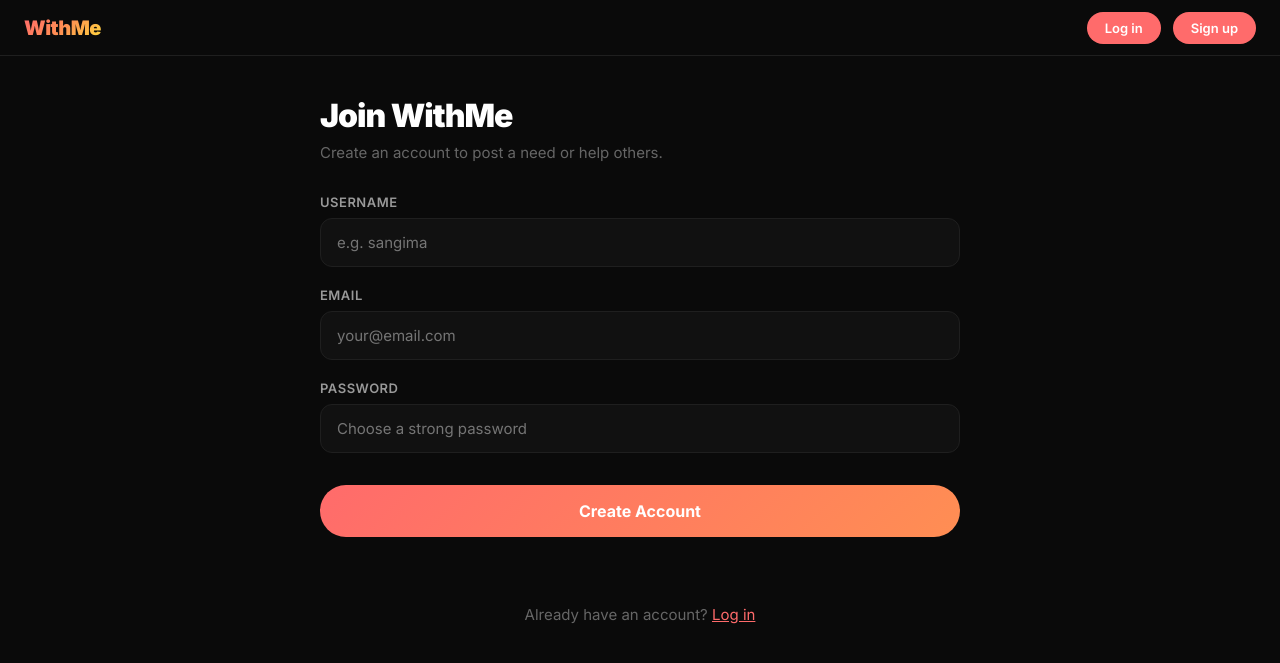
After one commit to Sangima-Chowdhury/withme, a Flask app: page /register in a window 1280 px wide. The commit adds this page. Shown: the top 663 px of the page. Run offline with Flask 3, Linux system fonts and the light colour scheme.

Commit message:
Add user auth - register, login, logout, login required on posts

```diff
--- a/app.py
+++ b/app.py
@@ -1,5 +1,7 @@
-from flask import Flask, render_template, request, redirect, url_for
+from flask import Flask, render_template, request, redirect, url_for, flash
+from flask_login import LoginManager, UserMixin, login_user, login_required, logout_user, current_user
 from werkzeug.utils import secure_filename
+from werkzeug.security import generate_password_hash, check_password_hash
 from flask_sqlalchemy import SQLAlchemy
 from datetime import datetime
 import os
@@ -33,8 +35,25 @@ app.config["MAX_CONTENT_LENGTH"] = 16 * 1024 * 1024  # 16 MB
 
 db = SQLAlchemy(app)
 
+login_manager = LoginManager(app)
+login_manager.login_view = "login"
+
 
 # DATABASE model
+
+class User(UserMixin, db.Model):
+    id = db.Column(db.Integer, primary_key=True)
+    username = db.Column(db.String(80), unique=True, nullable=False)
+    email = db.Column(db.String(120), unique=True, nullable=False)
+    password = db.Column(db.String(300), nullable=False)
+    date_joined = db.Column(db.DateTime, default=datetime.utcnow)
+    posts = db.relationship('Post', backref='author', lazy=True)
+
+
+@login_manager.user_loader
+def load_user(user_id):
+    return User.query.get(int(user_id))
+
 
 class Post(db.Model):
     id = db.Column(db.Integer, primary_key=True)
@@ -44,6 +63,7 @@ class Post(db.Model):
     photo_filename = db.Column(db.String(300), nullable=True)
     ai_summary = db.Column(db.Text, nullable=True)
     date_posted = db.Column(db.DateTime, default=datetime.utcnow)
+    user_id = db.Column(db.Integer, db.ForeignKey("user.id"), nullable=True)
 
     def __repr__(self):
         return f"<Post {self.title}>"
@@ -103,6 +123,7 @@ def home():
 
 
 @app.route("/post/new", methods=["GET", "POST"])
+@login_required
 def new_post():
     if request.method == "POST":
         title = request.form.get("title")
@@ -129,7 +150,8 @@ def new_post():
             description=description,
             category=category,
             photo_filename=photo_filename,
-            ai_summary=ai_summary
+            ai_summary=ai_summary,
+            user_id=current_user.id
         )
 
         db.session.add(post)
@@ -140,6 +162,61 @@ def new_post():
     return render_template("post.html")
 
 
+@app.route("/register", methods=["GET", "POST"])
+def register():
+    if request.method == "POST":
+        username = request.form.get("username")
+        email = request.form.get("email")
+        password = request.form.get("password")
+
+        # Check if user already exists
+        existing_user = User.query.filter_by(email=email).first()
+        if existing_user:
+            flash("Email already registered. Please log in.")
+            return redirect(url_for("login"))
+
+        # Create new user with hashed password
+
+        hashed_password = generate_password_hash(password)
+        user = User(
+            username=username,
+            email=email,
+            password=hashed_password
+        )
+        db.session.add(user)
+        db.session.commit()
+
+        login_user(user)
+        return redirect(url_for("home"))
+
+    return render_template("register.html")
+
+
+@app.route("/login", methods=["GET", "POST])"])
+def login():
+    if request.method == "POST":
+        email = request.form.get("email")
+        password = request.form.get("password")
+
+        user = User.query.filter_by(email=email).first()
+
+        if not user or not check_password_hash(user.password, password):
+            flash("Invalid email or password.")
+            return redirect(url_for("login"))
+
+        login_user(user)
+        return redirect(url_for("home"))
+
+    return render_template("login.html")
+
+
+@app.route("/logout")
+@login_required
+def logout():
+    logout_user()
+    return redirect(url_for("home"))
+
+
 # start the Flask application
 if __name__ == "__main__":
     app.run(debug=True)
--- a/requirements.txt
+++ b/requirements.txt
@@ -8,6 +8,7 @@ cloudinary==1.44.2
 distro==1.9.0
 docstring_parser==0.18.0
 Flask==3.1.3
+Flask-Login==0.6.3
 Flask-SQLAlchemy==3.1.1
 gunicorn==26.0.0
 h11==0.16.0
--- a/static/css/style.css
+++ b/static/css/style.css
@@ -251,3 +251,13 @@ button[type="submit"] {
     font-family: 'Inter', sans-serif;
     margin: 12px 0 48px;
 }
+
+.flash {
+    background: #FF6B6B22;
+    border: 1px solid #FF6B6B66;
+    color: #FF6B6B;
+    padding: 12px 16px;
+    border-radius: 10px;
+    margin-bottom: 20px;
+    font-size: 14px;
+}
--- a/templates/base.html
+++ b/templates/base.html
@@ -8,10 +8,19 @@
 
 <body>
 
-     <nav>
-         <a href="/" class="logo">WithMe</a>
-         <a href="/post/new">Post a Need</a>
-    </nav>
+    <nav>
+    <a href="/" class="logo">WithMe</a>
+    <div style="display:flex; gap:12px; align-items:center;">
+        {% if current_user.is_authenticated %}
+            <span style="color:#666; font-size:13px;">{{ current_user.username }}</span>
+            <a href="/logout" style="background:transparent; border:1px solid #333; color:#666; padding:8px 18px; border-radius:100px; font-size:13px; text-decoration:none;">Log out</a>
+            <a href="/post/new" class="btn" style="padding:8px 18px; font-size:13px;">Post a Need</a>
+        {% else %}
+            <a href="/login" class="btn" style="padding:8px 18px; font-size:13px;"">Log in</a>
+            <a href="/register" class="btn" style="padding:8px 18px; font-size:13px;">Sign up</a>
+        {% endif %}
+    </div>
+</nav>
 
     <main>
         {% block content %}
--- a/templates/index.html
+++ b/templates/index.html
@@ -32,10 +32,13 @@
                 {% endif %}
 
                 <div class="card-date">
+                    {% if post.author %}
+                      Posted by {{ post.author.username }} ·
+                    {% endif %}
                     {{ post.date_posted.strftime('%d %B %Y') }}
                 </div>
             </div>
-            {% endfor %}
+           {% endfor %}
         {% else %}
             <div class="empty">
                 <p>No posts yet. Be the first to post a need.</p>
--- /dev/null
+++ b/templates/register.html
@@ -0,0 +1,62 @@
+{% extends 'base.html' %}
+
+{% block content %}
+
+<div class="container">
+    <h1>Join WithMe</h1>
+    <p>Create an account to post a need or help others.</p>
+
+    {% with messages = get_flashed_messages() %}
+        {% if messages %}
+            {% for message in messages %}
+                <div class="flash">{{ message }}</div>
+            {% endfor %}
+        {% endif %}
+    {% endwith %}
+
+    <form action="/register" method="POST">
+
+        <div class="form-group">
+            <label for="username">Username</label>
+            <input
+                type="text"
+                id="username"
+                name="username"
+                placeholder="e.g. sangima"
+                required
+            >
+        </div>
+
+        <div class="form-group">
+            <label for="email">Email</label>
+            <input
+                type="email"
+                id="email"
+                name="email"
+                placeholder="your@email.com"
+                required
+            >
+        </div>
+
+        <div class="form-group">
+            <label for="password">Password</label>
+            <input
+                type="password"
+                id="password"
+                name="password"
+                placeholder="Choose a strong password"
+                required
+            >
+        </div>
+
+        <button type="submit">Create Account</button>
+
+    </form>
+
+    <p style="text-align:center; margin-top: 20px; color: #666;">
+        Already have an account?
+        <a href="/login" style="color: #FF6B6B;">Log in</a>
+    </p>
+</div>
+
+{% endblock %}
```
Also changed, not shown: templates/login.html (added, +51 -0 lines), instance/withme.db.
